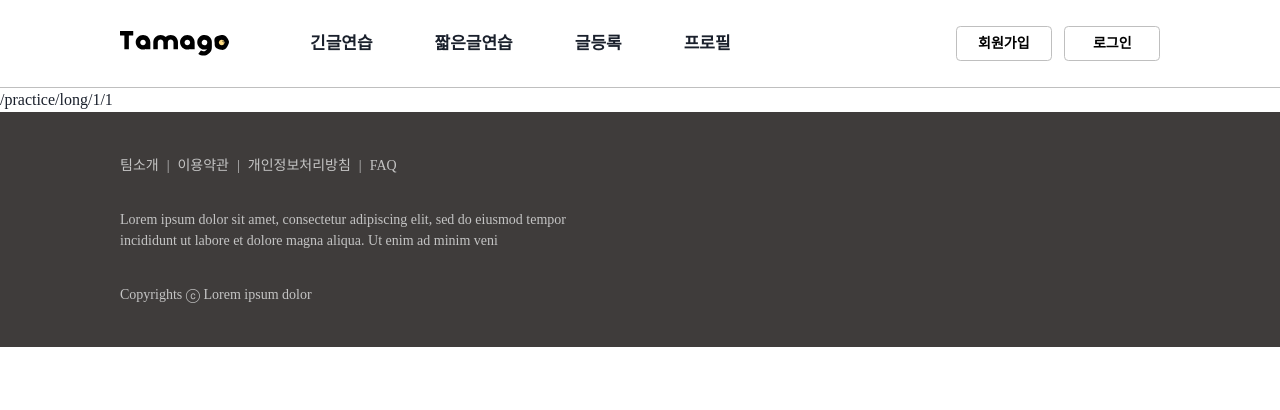
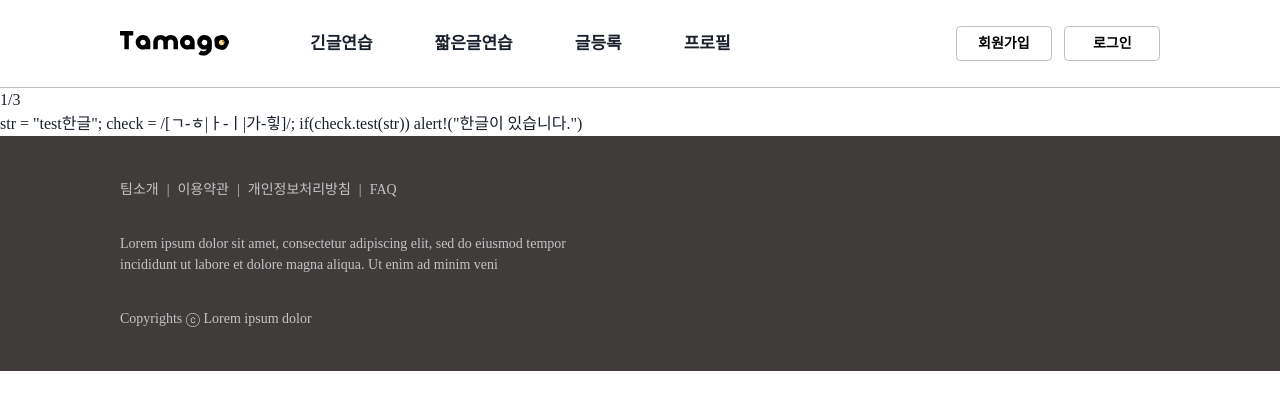
Before and after one commit to msdio/Tamago, a Next.js app in the folder client/: page /practice/long/1/1 in a window 1280 px wide. Shown: the top 410 px of the page. Built offline with nearby package versions, Linux system fonts and the light colour scheme; a web font is replaced by a local one.

Commit message:
[#128] feat: 긴 글 ssr로 불러오기

```diff
--- /dev/null
+++ b/client/src/components/practice/long/index.tsx
@@ -0,0 +1,3 @@
+export default function LongTyping({ data }: { data: string }) {
+  return <div className='content'>{data}</div>;
+}
--- a/client/src/pages/practice/long/[typingId]/[pageNum].tsx
+++ b/client/src/pages/practice/long/[typingId]/[pageNum].tsx
@@ -1,6 +1,49 @@
-import { useRouter } from 'next/router';
+import { Text } from '@chakra-ui/react';
+import type { GetServerSideProps, InferGetServerSidePropsType } from 'next';
 
-export default function LongTyping() {
-  const router = useRouter();
-  return <div>{router.asPath}</div>;
+import LongTyping from '@/components/practice/long';
+
+interface Data {
+  content: string;
+  isTyping: boolean;
+  currPage: number;
+  totalPage: number;
 }
+
+export const getServerSideProps: GetServerSideProps<{ data: Data }> = async (context) => {
+  const { isTyping, typingId, pageNum } = context.query as { isTyping: string; typingId: string; pageNum: string };
+  // const res = await fetch(`http://localhost:3000/api/typing/long?typingId=${typingId}&page=${pageNum}`);
+
+  const res: { data: Data } = await new Promise((resolve) => {
+    setTimeout(() => {
+      resolve({
+        data: {
+          content: 'str = "test한글";\ncheck = /[ㄱ-ㅎ|ㅏ-ㅣ|가-힣]/;\nif(check.test(str)) alert!("한글이 있습니다.")',
+          isTyping: isTyping === 'true',
+          currPage: parseInt(pageNum),
+          totalPage: 3,
+        } as Data,
+      });
+    }, 100);
+  });
+
+  const { data } = res;
+
+  return {
+    props: {
+      data,
+    },
+  };
+};
+
+export default function LongTypingPage({ data }: InferGetServerSidePropsType<typeof getServerSideProps>) {
+  return (
+    <>
+      <Text>{data.isTyping}</Text>
+      <Text>
+        {data.currPage}/{data.totalPage}
+      </Text>
+      <LongTyping data={data.content} />
+    </>
+  );
+}
--- a/client/src/pages/practice/long/index.tsx
+++ b/client/src/pages/practice/long/index.tsx
@@ -42,7 +42,7 @@ export default function PracticeLongPage() {
             <Thead key={typingId}>
               <Tr>
                 <Th>
-                  <Link href={`/practice/long/${typingId}/1?typing=true`}>{typingTitle}</Link>
+                  <Link href={`/practice/long/${typingId}/1?isTyping=true`}>{typingTitle}</Link>
                 </Th>
                 <Th>{typingType}</Th>
                 <Th>
```
